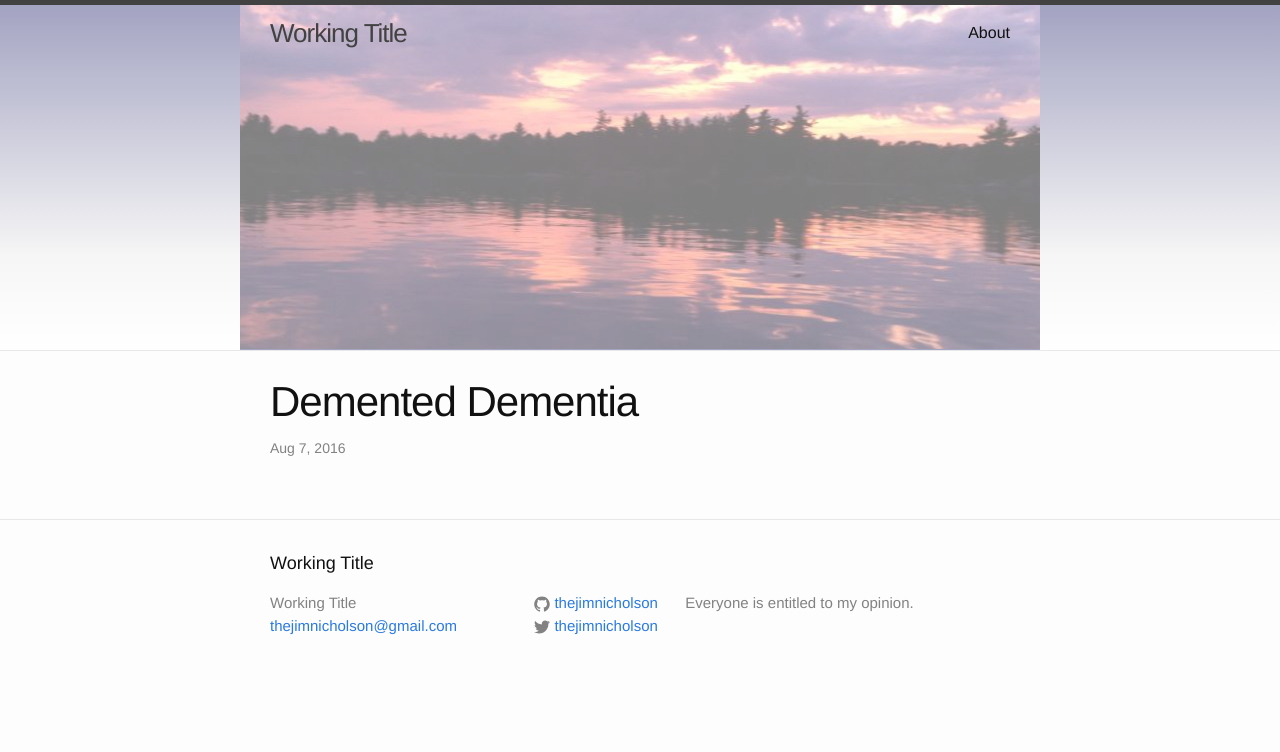
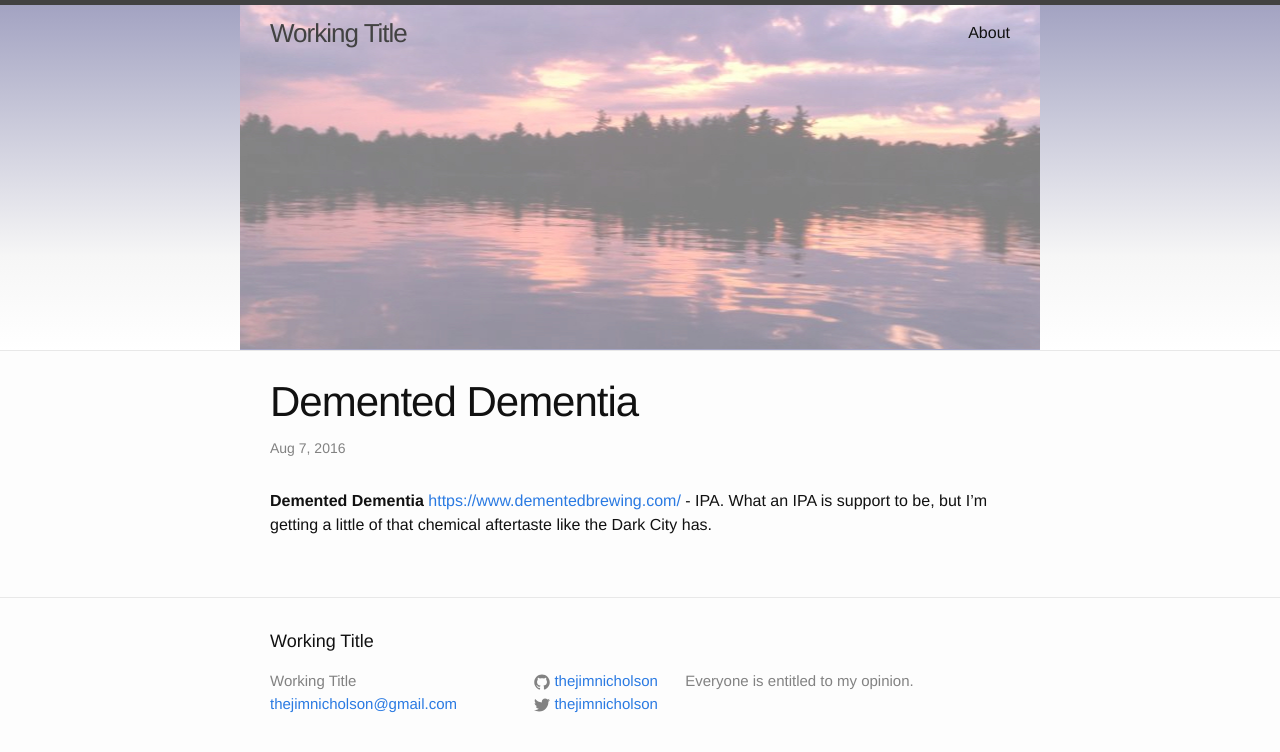
Before and after one commit to thejimnicholson/thejimnicholson.github.io, a Jekyll site: the page built from _posts/2016-08-07-demented-dementia.md, in a window 1280 px wide. Shown: the top 752 px of the page. Built offline with Jekyll 4.4.1, drawn with Linux system fonts in a browser that asks for light colours; Markdown is read by kramdown in place of the engine named in the settings.

Commit message:
- ‘_posts/#2016-08-07-demented-dementia.md#’ - ‘_posts/.#2016-08-07-demented-dementia.md’ / ‘_posts/2016-08-07-demented-dementia.md’

```diff
--- a/_posts/2016-08-07-demented-dementia.md
+++ b/_posts/2016-08-07-demented-dementia.md
@@ -2,3 +2,5 @@
 layout: post
 title: Demented Dementia
 ---
+
+__Demented Dementia__ <https://www.dementedbrewing.com/> - IPA. What an IPA is support to be, but I'm getting a little of that chemical aftertaste like the Dark City has.
```
Also changed, not shown: _posts/.#2016-08-07-demented-dementia.md (deleted, +0 -1 lines), 1 other file.
